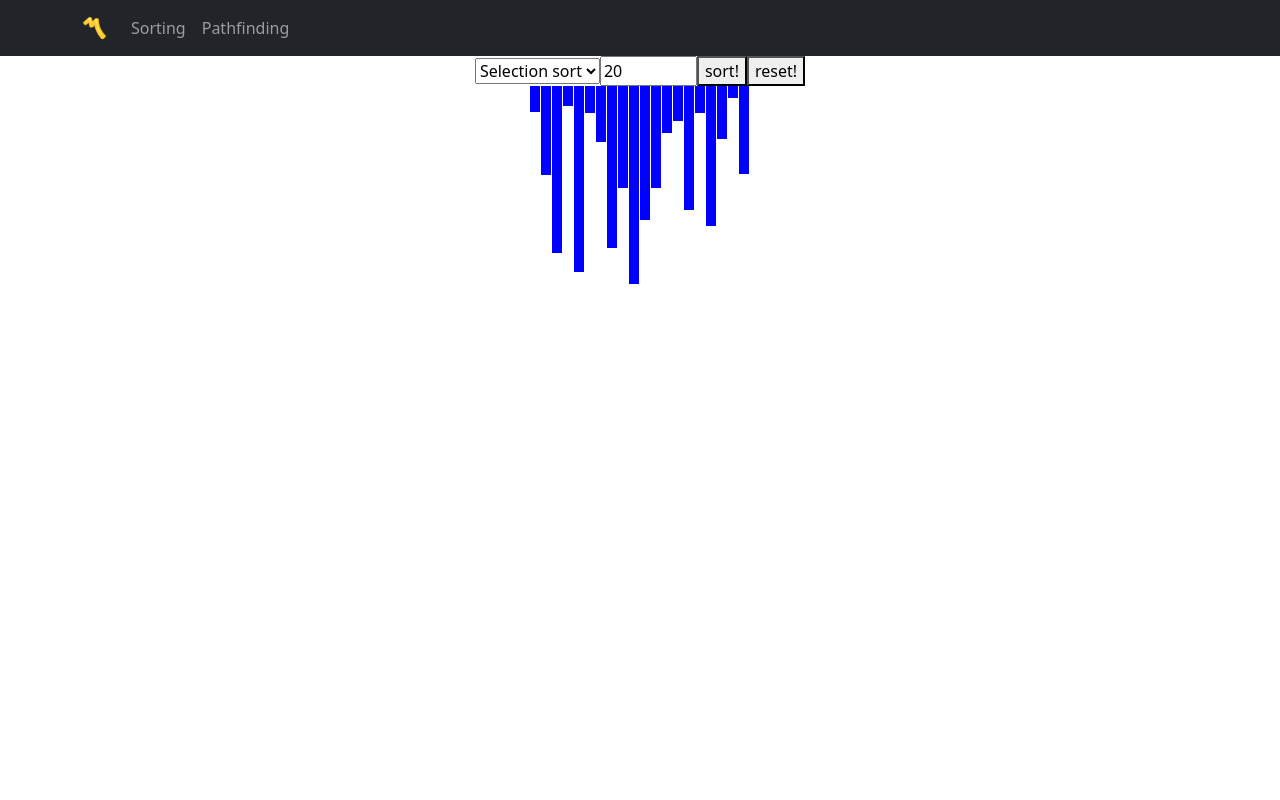
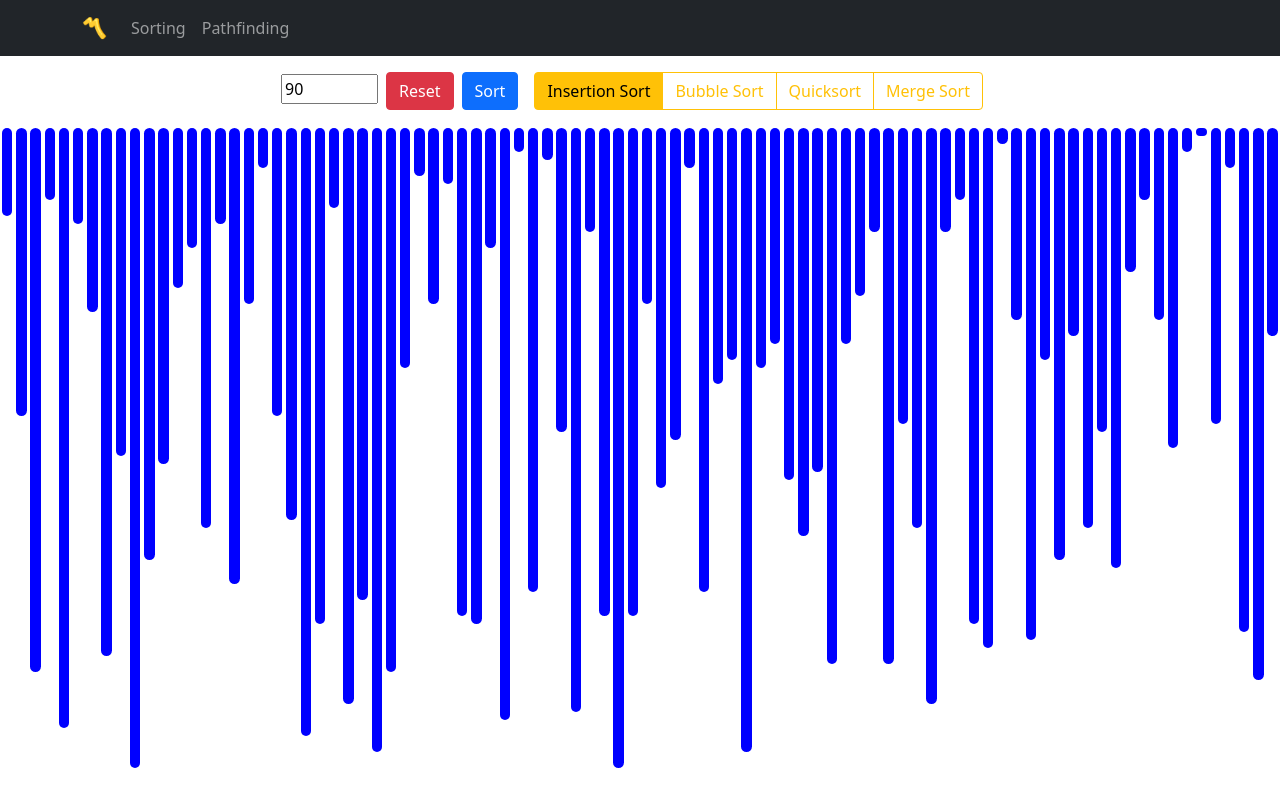
Before and after one commit to Puh00/algorithm-visualizer, a React (Create React App) app: page / in a window 1280 px wide. Built offline with nearby package versions, Linux system fonts and the light colour scheme.

Commit message:
:construction: Add styling

```diff
--- a/src/App.css
+++ b/src/App.css
@@ -1,5 +1,31 @@
-.center {
+/*_____ Base _____*/
+html,
+body {
+  max-width: 100%;
+  overflow-x: hidden;
+  overflow-y: hidden;
+}
+
+[type="radio"] {
+  display: none;
+}
+
+/*_____ Sorting _____*/
+.sorting-container {
+  justify-content: flex-center;
+  /*align-items: center;*/
   display: flex;
-  justify-content: center;
-  align-items: center;
+  margin-top: auto;
 }
+
+.bar {
+  border-radius: 0.5em;
+  margin: max(0.8px, 0.15%);
+}
+
+/* Remove header when below 200px */
+@media only screen and (max-height: 200px) {
+  .app-vanish {
+    display: none !important;
+  }
+}
--- a/src/App.tsx
+++ b/src/App.tsx
@@ -1,5 +1,5 @@
-import { Header } from "./components/Header";
-import SortingVisualizer from "./components/SortingVisualizer";
+import { Header } from "./components/common/Header";
+import { SortingVisualizer } from "./components/sorting/SortingVisualizer";
 
 const App = () => {
   return (
--- a/src/components/SortingVisualizer.tsx
+++ /dev/null
@@ -1,85 +0,0 @@
-import React, { useState, useEffect } from "react";
-import "../App.css";
-import { BLUE } from "../core/model/Color";
-import { Bar } from "../core/model/Bar";
-import { Sorter } from "../core/sorting/Sorter";
-import { finish } from "../core/sorting/Animation";
-import { getAlgorithm } from "../core/sorting/AlgorithmFactory";
-
-function App() {
-  const [bars, setBars] = useState<Bar[]>([]);
-  const [algorithm, setAlgorithm] = useState<string>("selection");
-  const [num, setNum] = useState<number>(20);
-
-  useEffect(() => {
-    reset();
-  }, []); // eslint-disable-line react-hooks/exhaustive-deps
-
-  const sort = async (): Promise<void> => {
-    var sorter: Sorter = getAlgorithm(algorithm);
-    await sorter.sort(bars, setBars);
-    await finish(bars, setBars);
-  };
-
-  const reset = (): void =>
-    setBars(
-      [...Array(num)].map(() => ({
-        num: Math.floor(Math.random() * 200),
-        color: BLUE,
-      }))
-    );
-
-  const handleNumberChange = (e: React.ChangeEvent<HTMLInputElement>) => {
-    let { value, min, max } = e.target;
-    const val = Math.max(Number(min), Math.min(Number(max), Number(value)));
-    setNum(val);
-    reset();
-  };
-
-  return (
-    <div>
-      <div className="center">
-        <select onChange={(e) => setAlgorithm(e.target.value)}>
-          <option selected value="selection">
-            Selection sort
-          </option>
-          <option value="insertion">Insertion sort</option>
-          <option value="bubble">Bubble sort</option>
-          <option value="quick">Quick sort</option>
-          <option value="merge">Merge sort</option>
-        </select>
-        <input
-          name="no. bars"
-          type="number"
-          value={num}
-          step={5}
-          min="5"
-          max="100"
-          onChange={handleNumberChange}
-          onKeyDown={(e) => e.preventDefault()}
-        />
-        <button onClick={sort}> sort! </button>
-        <button onClick={reset}> reset! </button>
-      </div>
-
-      <div className="center">
-        <div style={{ display: "flex" }}>
-          {bars.map((bar: Bar) => {
-            return (
-              <div
-                style={{
-                  backgroundColor: bar.color,
-                  width: "10px",
-                  height: `${bar.num}px`,
-                  marginRight: "1px",
-                }}
-              />
-            );
-          })}
-        </div>
-      </div>
-    </div>
-  );
-}
-
-export default App;
--- a/src/components/Header.tsx
+++ b/src/components/common/Header.tsx
@@ -2,7 +2,7 @@ import { Container, Nav, Navbar } from "react-bootstrap";
 
 export const Header = () => {
   return (
-    <Navbar expand="md" bg="dark" variant="dark">
+    <Navbar expand="md" bg="dark" variant="dark" className="app-vanish">
       <Container>
         <Navbar.Brand href="/">〽️</Navbar.Brand>
         <Navbar.Toggle aria-controls="basic-navbar-nav" />
--- /dev/null
+++ b/src/components/sorting/SortingVisualizer.tsx
@@ -0,0 +1,115 @@
+import React, { useState, useEffect } from "react";
+import "../../App.css";
+import { BLUE } from "../../core/model/Color";
+import { Bar } from "../../core/model/Bar";
+import { Sorter } from "../../core/sorting/Sorter";
+import { finish } from "../../core/sorting/Animation";
+import { getAlgorithm } from "../../core/sorting/AlgorithmFactory";
+import {
+  Button,
+  ButtonGroup,
+  Col,
+  Container,
+  Row,
+  ToggleButton,
+} from "react-bootstrap";
+
+const radios = [
+  { name: "Insertion Sort", value: "insertion" },
+  { name: "Bubble Sort", value: "bubble" },
+  { name: "Quicksort", value: "quick" },
+  { name: "Merge Sort", value: "merge" },
+];
+
+export const SortingVisualizer = () => {
+  const [bars, setBars] = useState<Bar[]>([]);
+  const [num, setNum] = useState<number>(90);
+  const [radioValue, setRadioValue] = useState("insertion");
+
+  useEffect((): void => {
+    reset();
+  }, []); // eslint-disable-line react-hooks/exhaustive-deps
+
+  const sort = async (): Promise<void> => {
+    var sorter: Sorter = getAlgorithm(radioValue);
+    await sorter.sort(bars, setBars);
+    await finish(bars, setBars);
+  };
+
+  const reset = (): void =>
+    setBars(
+      [...Array(num)].map(() => ({
+        num: Math.floor(Math.random() * 80) + 1,
+        color: BLUE,
+      }))
+    );
+
+  const handleNumberChange = (e: React.ChangeEvent<HTMLInputElement>): void => {
+    let { value, min, max } = e.target;
+    const val = Math.max(Number(min), Math.min(Number(max), Number(value)));
+    setNum(val);
+    reset();
+  };
+
+  // TODO: Move to separate component (pass down state and which algos)
+  const renderAlgorithmButtons = (): JSX.Element => (
+    <ButtonGroup className="p-3">
+      {radios.map((radio, idx) => (
+        <ToggleButton
+          key={idx}
+          id={`radio-${idx}`}
+          type="radio"
+          variant="outline-warning"
+          name="radio"
+          value={radio.value}
+          checked={radioValue === radio.value}
+          onChange={(e) => setRadioValue(e.currentTarget.value)}
+        >
+          {radio.name}
+        </ToggleButton>
+      ))}
+    </ButtonGroup>
+  );
+
+  const renderBars = (): JSX.Element => (
+    <div className="sorting-container">
+      {bars.map((bar: Bar) => (
+        <div
+          className="bar"
+          style={{
+            backgroundColor: `${bar.color}`,
+            width: "1vw",
+            height: `${bar.num}vmin`,
+          }}
+        />
+      ))}
+    </div>
+  );
+
+  return (
+    <Container fluid={true} style={{ padding: "0" }}>
+      <Row className="app-vanish text-center justify-content-center">
+        <Col md="auto">
+          <input
+            name="no. bars"
+            type="number"
+            value={num}
+            step={5}
+            min="5"
+            max="150"
+            onChange={handleNumberChange}
+            onKeyDown={(e) => e.preventDefault()}
+          />
+          <Button onClick={reset} className="mx-2" variant="danger">
+            Reset
+          </Button>
+          <Button onClick={sort}>Sort</Button>
+          {renderAlgorithmButtons()}
+        </Col>
+      </Row>
+      <Row className="justify-content-center">
+        <Col md="auto">{renderBars()}</Col>
+      </Row>
+    </Container>
+  );
+};
```
